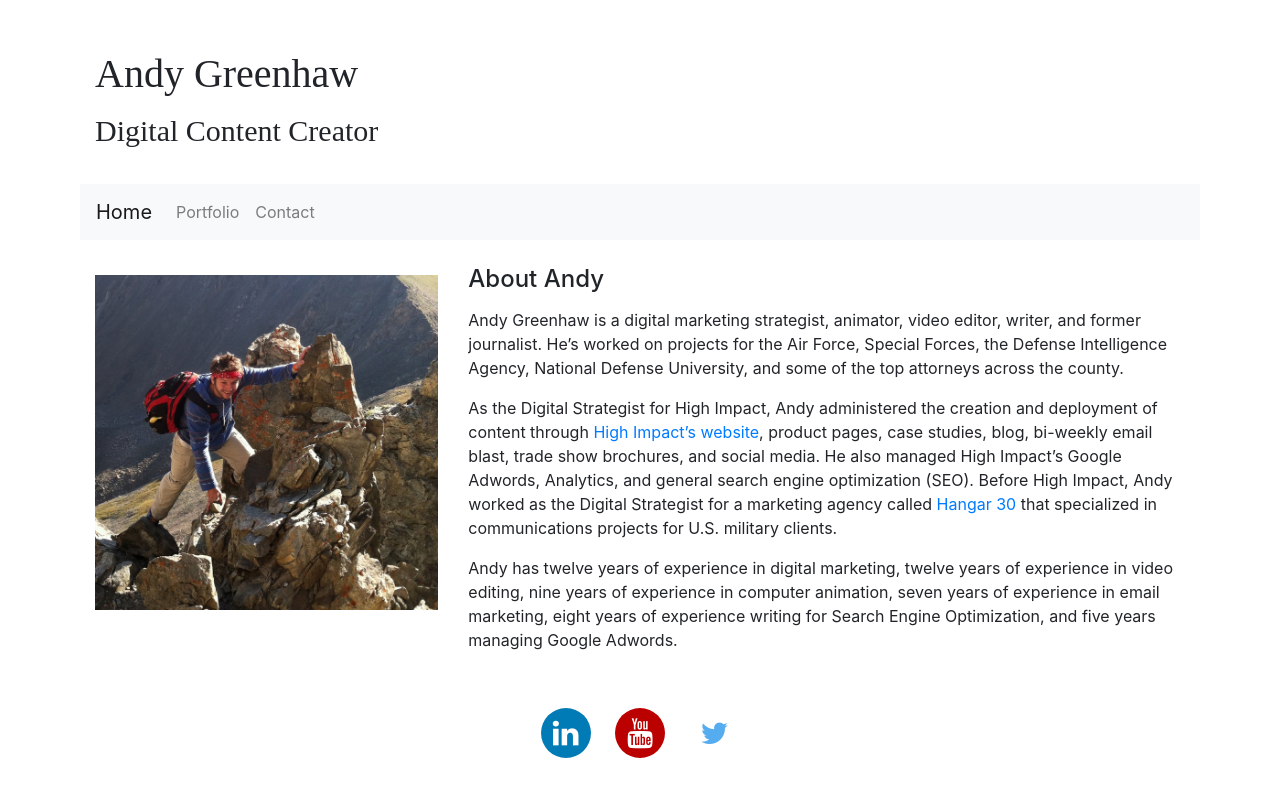
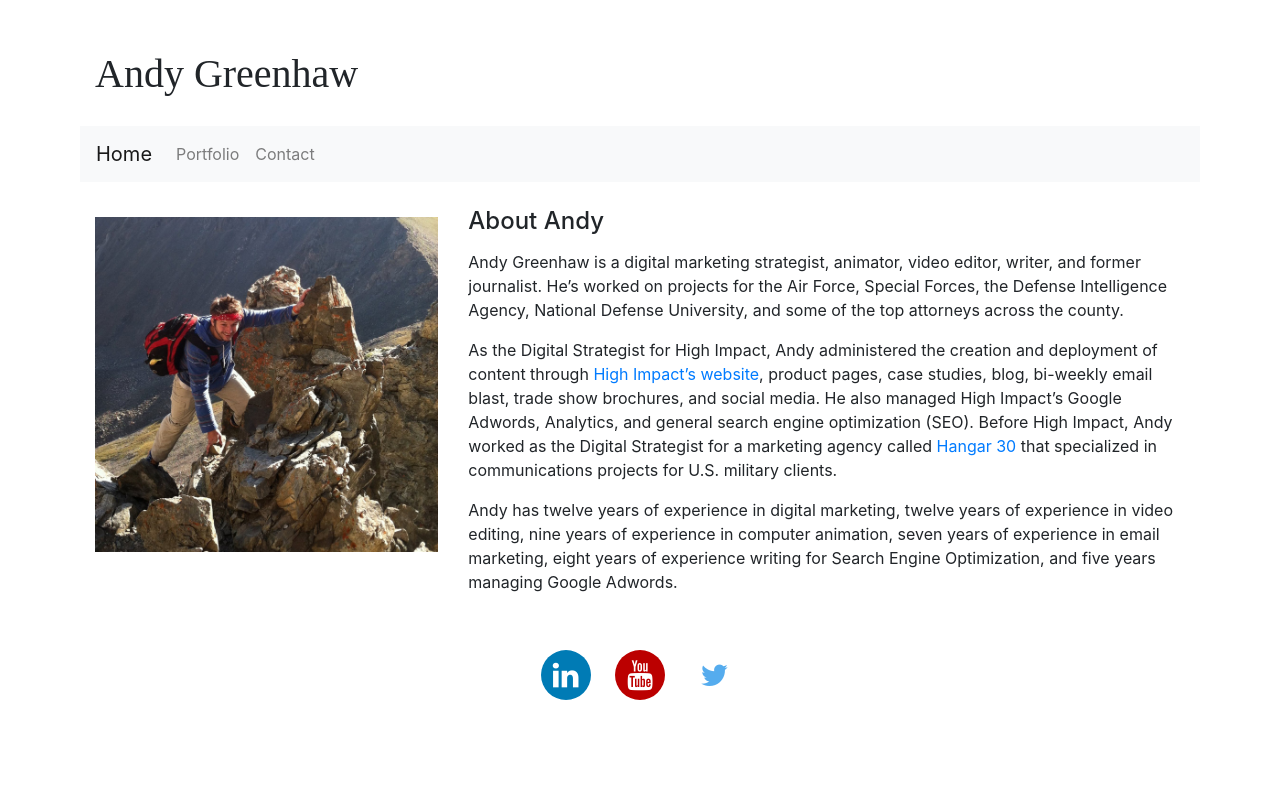
Before and after one commit to AndyGreenhaw/AndyGreenhaw-Homework-2-Responsive-Portfolio, a plain HTML site: page index.html in a window 1280 px wide. Drawn offline with nearby package versions, Linux system fonts and the light colour scheme; a web font is replaced by a local one.

Commit message:
Update index.html

```diff
--- a/index.html
+++ b/index.html
@@ -35,7 +35,7 @@ Bootstrap will assume no labels means xs for everything.
         <header class="row">
             <div class="col-12">
                 <h1>Andy Greenhaw</h1>
-                <h2>Digital Content Creator</h2>
+
             </div>
         </header>
 
```
